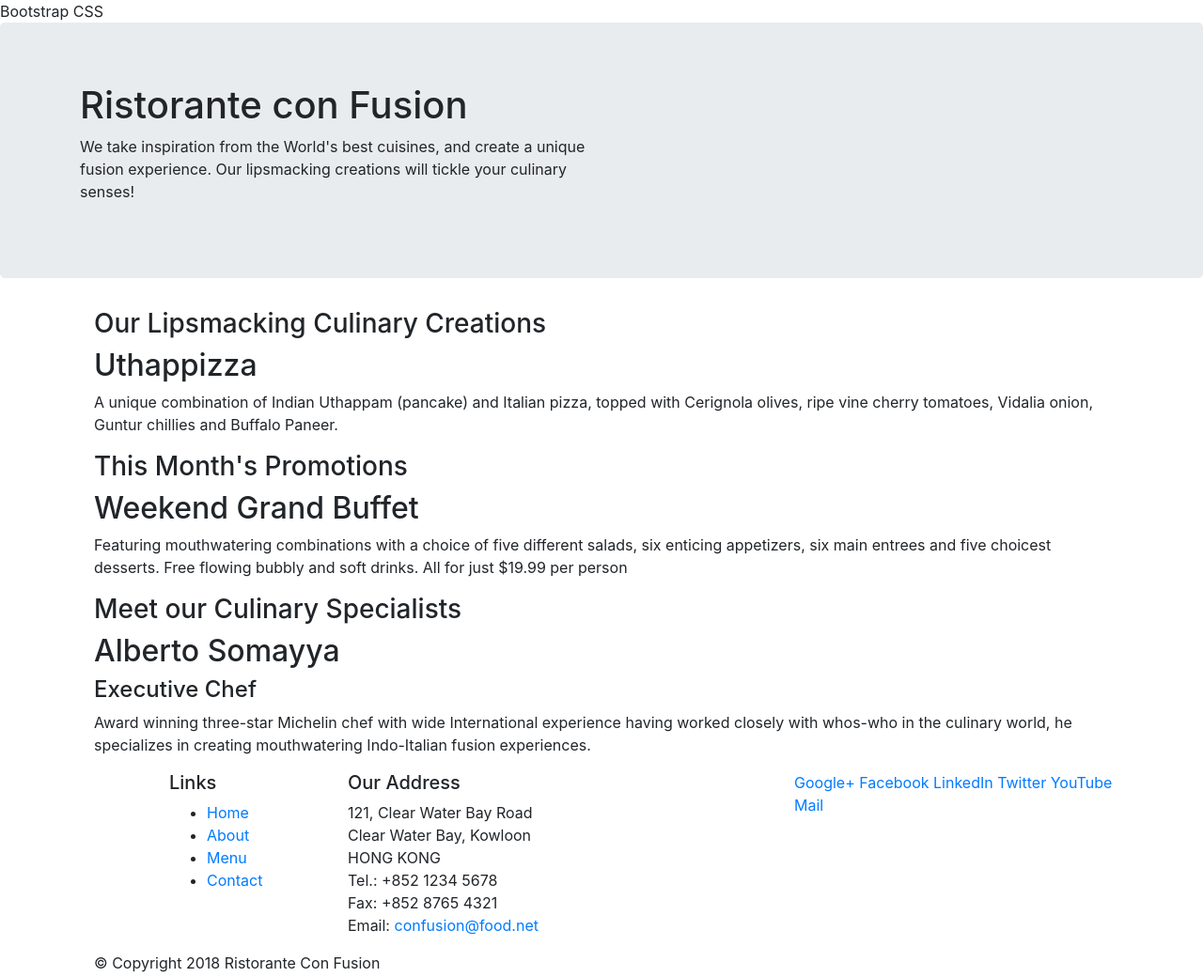
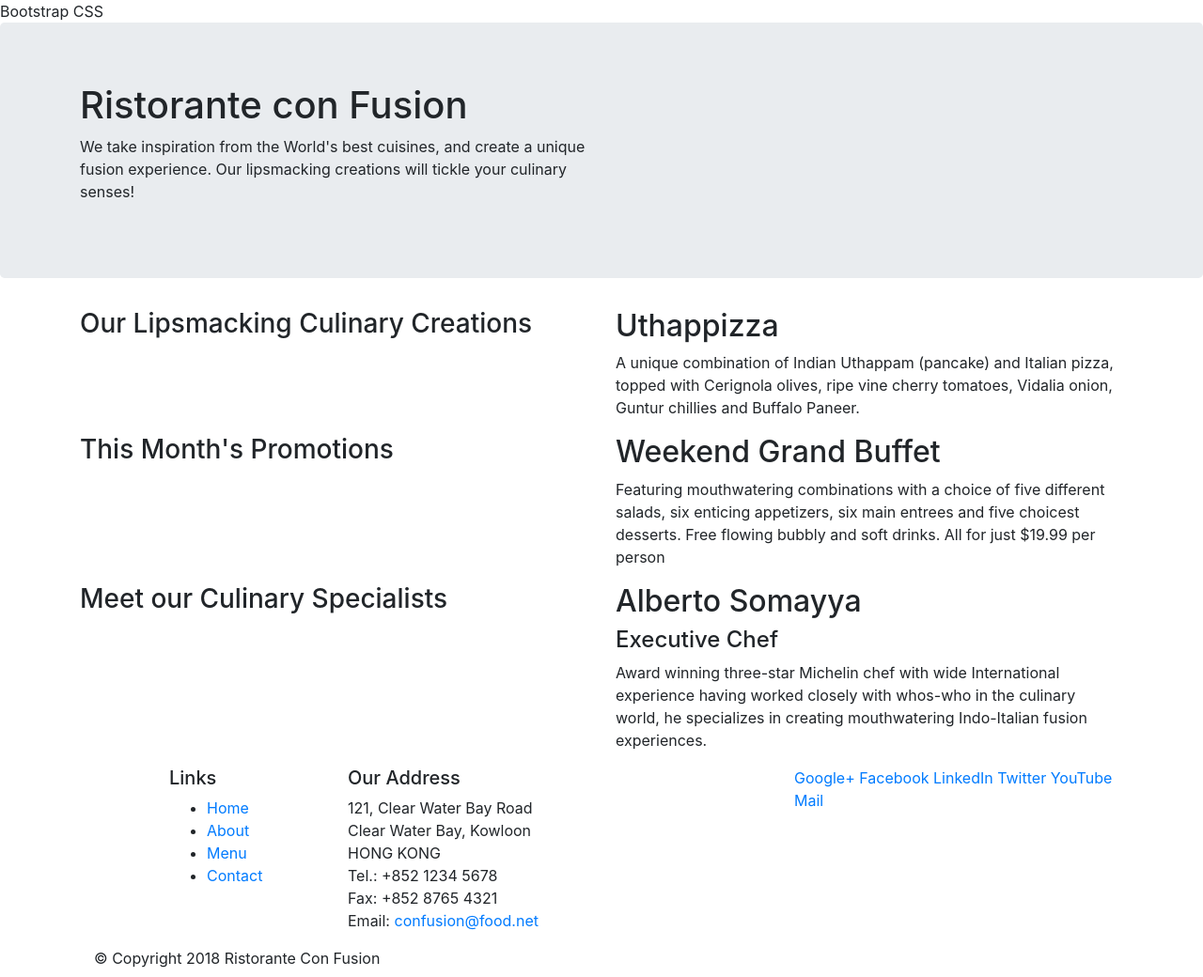
Before and after one commit to TheApurvJindal/Intro-bootstrap, a website: page index.html in a window 1280 px wide. Shown: the whole page at 94% size. Drawn offline with nearby package versions, Linux system fonts and the light colour scheme.

Commit message:
Bootsrap grid_1(final)

```diff
--- a/index.html
+++ b/index.html
@@ -30,32 +30,32 @@
     </header>
 
     <div class="container" >
-        <div div class="col col-sm-4 order-sm-last col-md">
-            <div>
+        <div class="row">
+            <div class="col col-sm-4 order-sm-first col-md">
                 <h3>Our Lipsmacking Culinary Creations</h3>
             </div>
-            <div>
+            <div class="col col-sm order-sm-last col-md">
                 <h2>Uthappizza</h2>
                 <p>A unique combination of Indian Uthappam (pancake) and Italian pizza, topped with Cerignola olives, ripe vine cherry tomatoes, Vidalia onion, Guntur chillies and Buffalo Paneer.</p>
             </div>
         </div>
 
 
-        <div class="col col-sm col-md">
-            <div>
+        <div class="row">
+            <div class="col col-sm-4 order-sm-first col-md">
                 <h3>This Month's Promotions</h3>
             </div>
-            <div>
+            <div class="col col-sm order-sm-last col-md">
                 <h2>Weekend Grand Buffet</h2>
                 <p>Featuring mouthwatering combinations with a choice of five different salads, six enticing appetizers, six main entrees and five choicest desserts. Free flowing bubbly and soft drinks. All for just $19.99 per person </p>
             </div>
         </div>
 
-        <div class="col col-sm order-sm-first col-md">
-            <div>
+        <div class="row">
+            <div class="col col-sm order-sm-first col-md">
                 <h3>Meet our Culinary Specialists</h3>
             </div>
-            <div>
+            <div class="col col-sm order-sm-last col-md">
                 <h2>Alberto Somayya</h2>
                 <h4>Executive Chef</h4>
                 <p>Award winning three-star Michelin chef with wide International experience having worked closely with whos-who in the culinary world, he specializes in creating mouthwatering Indo-Italian fusion experiences. </p>
```
